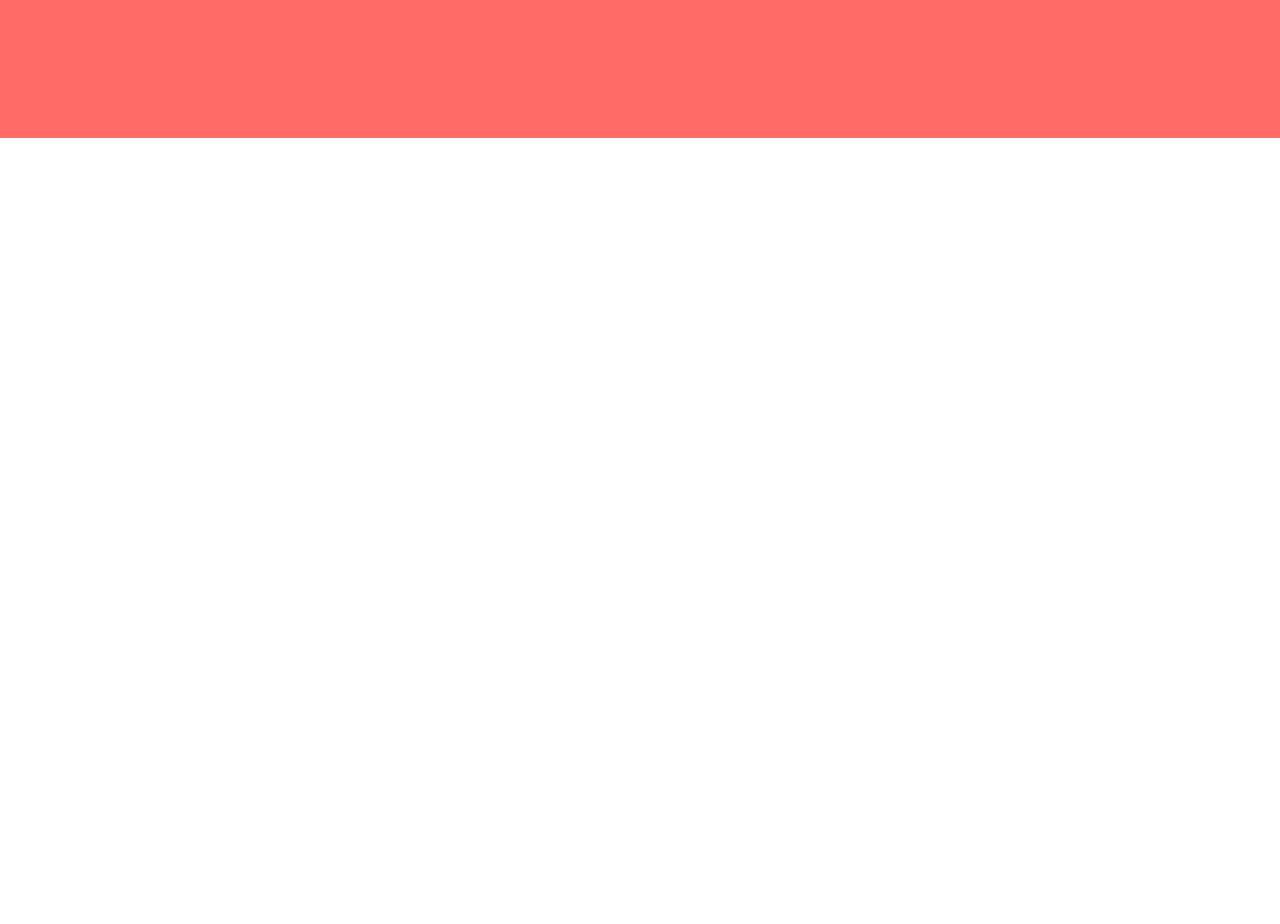
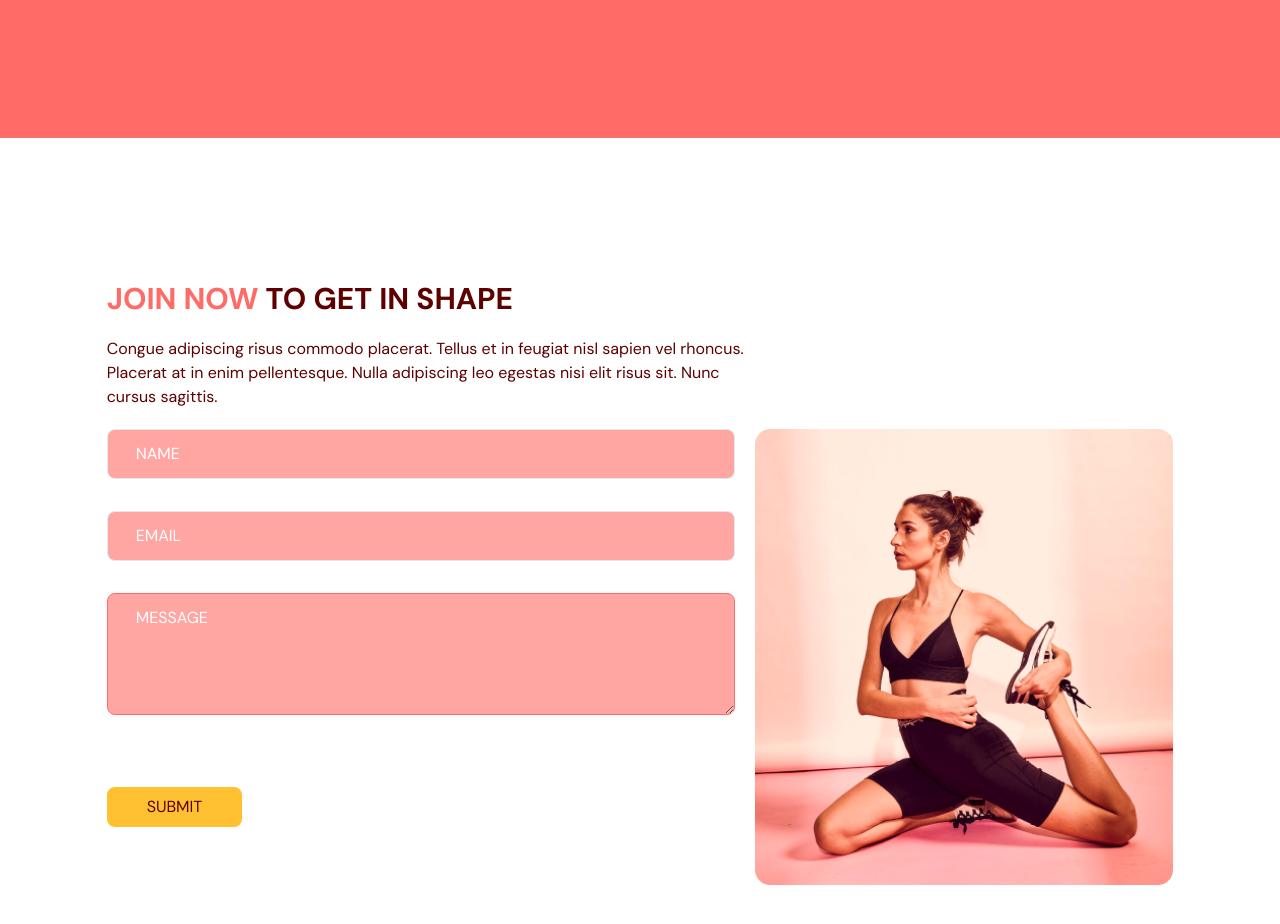
Before and after one commit to houssam72/ReactFitness, a React (Vite) app in the folder ReactWithTest/: page / in a window 1280 px wide. Shown: the part 2821-3745 px from the top of the page. Before the commit the page ends 2959 px from the top, so only its background shows below. Built offline with nearby package versions, Linux system fonts and the light colour scheme.

Commit message:
Add contact ass to my project

```diff
--- a/ReactWithTest/src/App.tsx
+++ b/ReactWithTest/src/App.tsx
@@ -1,4 +1,5 @@
 import Benefits from "./scenes/benefits";
+import ContactUs from "./scenes/contactus";
 import Home from "./scenes/home";
 import Navbar from "./scenes/navbar";
 import OurClasses from "./scenes/ourclasses";
@@ -9,6 +10,7 @@ function App() {
       <Home />
       <Benefits />
       <OurClasses />
+      <ContactUs />
     </div>
   );
 }
--- /dev/null
+++ b/ReactWithTest/src/scenes/contactus/index.tsx
@@ -0,0 +1,52 @@
+import Button from "@/shared/Button";
+import React from "react";
+
+import contactUsGraph from "@/assets/ContactUsPageGraphic.png";
+type Props = {};
+
+const ContactUs = (props: Props) => {
+  return (
+    <section className=" flex min-h-full w-full items-center justify-center  pt-[5.6rem]">
+      <div className="mx-auto w-5/6 ">
+        <div className="sm:w-3/5">
+          <h1 className=" text-l font-bold sm:text-3xl">
+            <span className="text-primary-500">JOIN NOW</span> TO GET IN SHAPE
+          </h1>
+          <p className="my-5">
+            Congue adipiscing risus commodo placerat. Tellus et in feugiat nisl
+            sapien vel rhoncus. Placerat at in enim pellentesque. Nulla
+            adipiscing leo egestas nisi elit risus sit. Nunc cursus sagittis.
+          </p>
+        </div>
+        <div className="gap-5 sm:flex">
+          <div className="flex w-full flex-col gap-8 sm:w-3/5">
+            <input
+              type="text"
+              placeholder="NAME"
+              className="w-full rounded-lg border bg-primary-300 px-7 py-3 placeholder-white"
+            />
+            <input
+              type="text"
+              placeholder="EMAIL"
+              className="rounded-lg border bg-primary-300 px-7 py-3 placeholder-white"
+            />
+            <textarea
+              placeholder="MESSAGE"
+              className="rounded-lg border border-primary-500 bg-primary-300 px-7 py-3 placeholder-white"
+              rows={4}
+              cols={50}
+            />
+            <div className=" mt-10">
+              <Button title="SUBMIT" />
+            </div>
+          </div>
+          <div className=" my-7 sm:my-0 sm:w-2/5">
+            <img src={contactUsGraph} alt="contactUsGraph" className="w-full" />
+          </div>
+        </div>
+      </div>
+    </section>
+  );
+};
+
+export default ContactUs;
```
